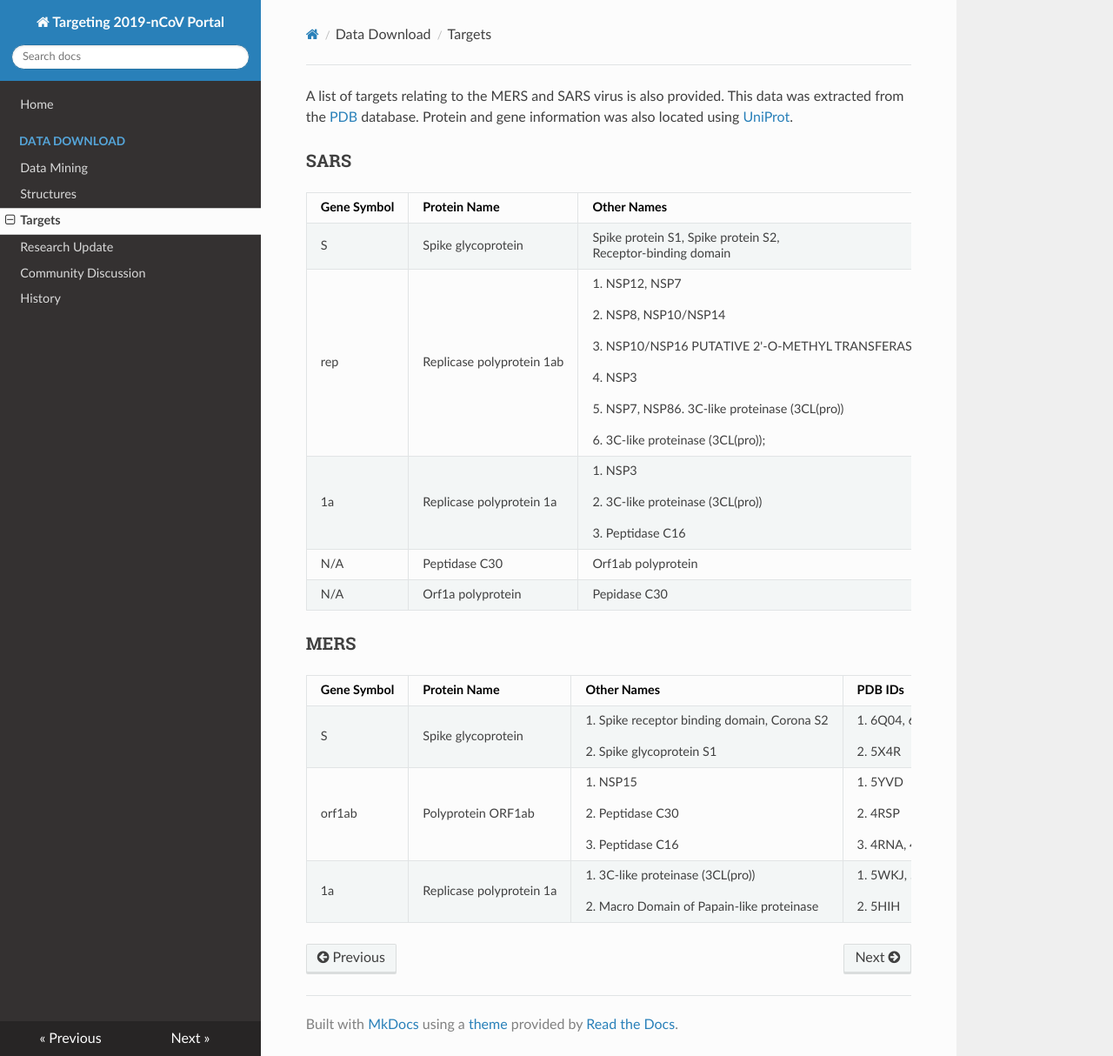
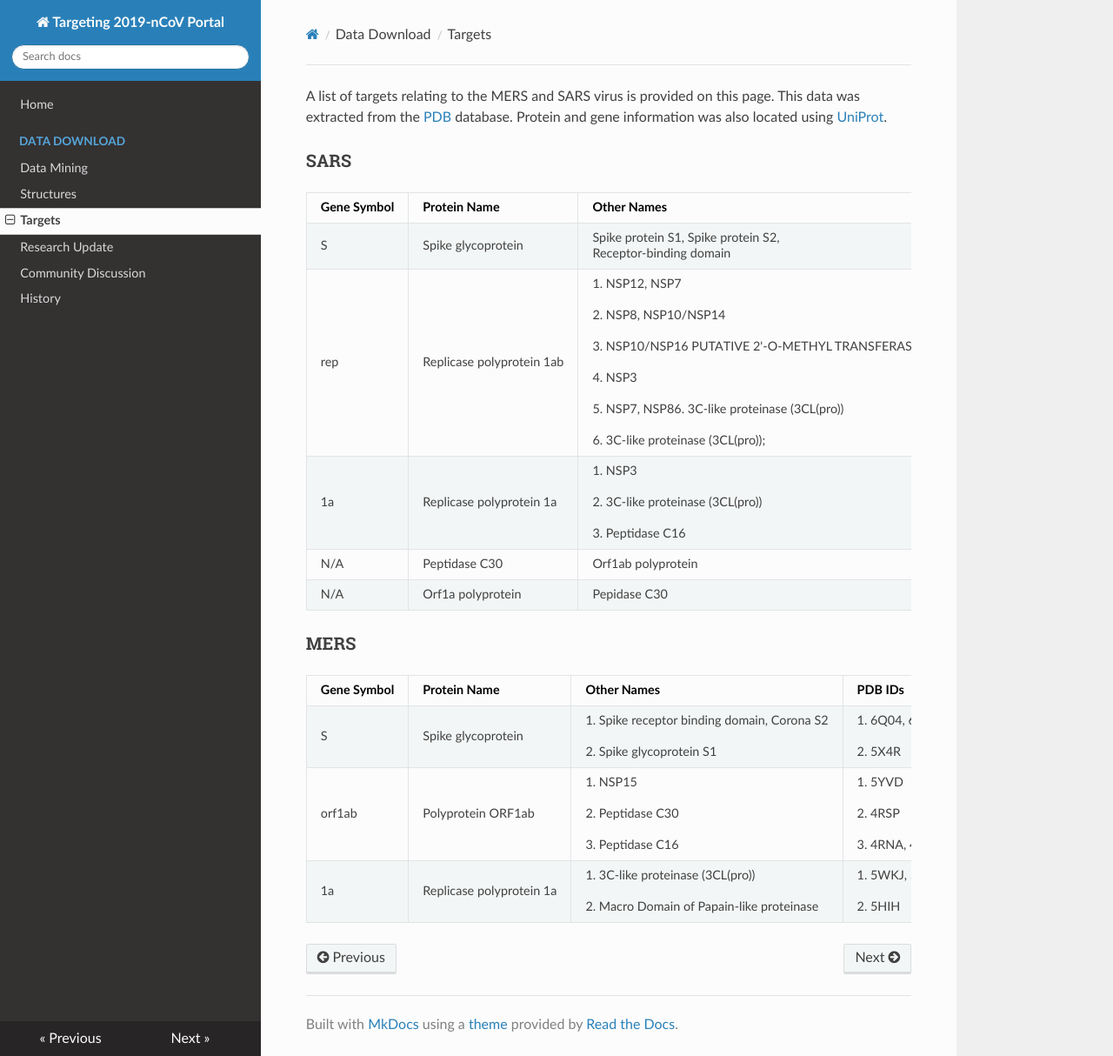
Before and after one commit to GHDDI-AILab/Targeting2019-nCoV, an MkDocs documentation site: the page built from docs/nCov_Targets.md, in a window 1280 px wide and 1214 px high. Shown: the whole window at 87% size. Built offline with MkDocs 1.6.1, drawn with Linux system fonts in a browser that asks for light colours; nearby versions of some CDN libraries.

Commit message:
fix grammar issue

```diff
--- a/docs/nCov_Targets.md
+++ b/docs/nCov_Targets.md
@@ -1,4 +1,4 @@
-A list of targets relating to the MERS and SARS virus is also provided. This data was extracted from the [PDB](https://www.rcsb.org/) database. Protein and gene information was also located using [UniProt](https://www.uniprot.org/).
+A list of targets relating to the MERS and SARS virus is provided on this page. This data was extracted from the [PDB](https://www.rcsb.org/) database. Protein and gene information was also located using [UniProt](https://www.uniprot.org/).
 
 ### SARS
 | Gene Symbol | Protein Name              | Other Names                                                                                                                                                                                | PDB IDs                                                                                                                         |
```
